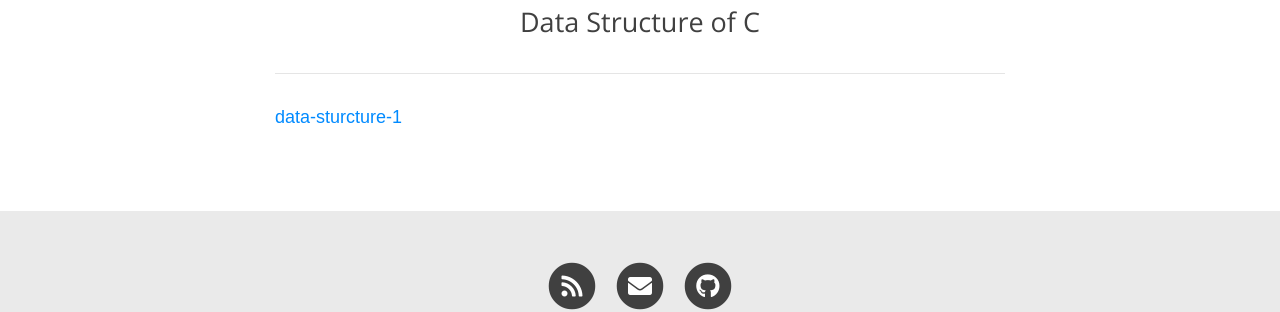
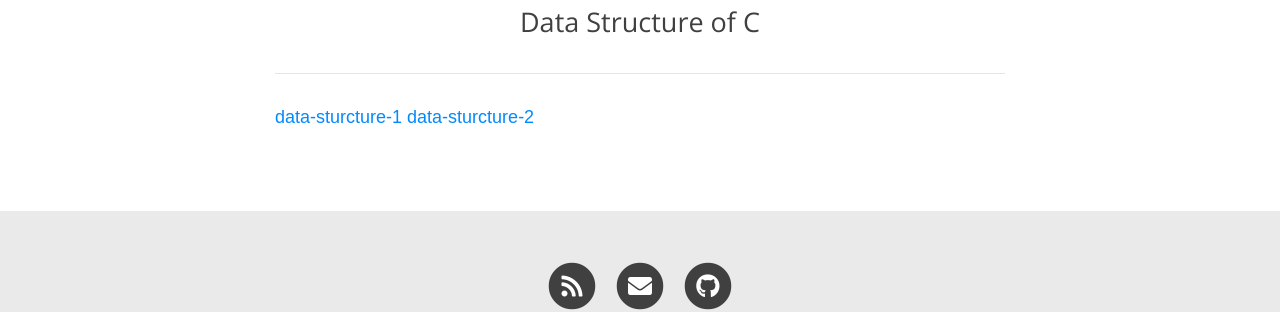
Before and after one commit to jun673012/jun673012.github.io, a Jekyll site: the page built from datastructure.md, in a window 1280 px wide. Shown: the part 247-559 px from the top of the page. Built offline with Jekyll 4.4.1, drawn with Linux system fonts in a browser that asks for light colours; nearby versions of some CDN libraries; some web fonts are replaced.

Commit message:
Update datastructure.md

```diff
--- a/datastructure.md
+++ b/datastructure.md
@@ -7,3 +7,4 @@ subtitle: Data Structure of C
 ------
 
 [data-sturcture-1](_posts/2020-12-25-data-structure-1.md)
+[data-sturcture-2](_posts/2020-12-26-data-structure 2.md)
```
